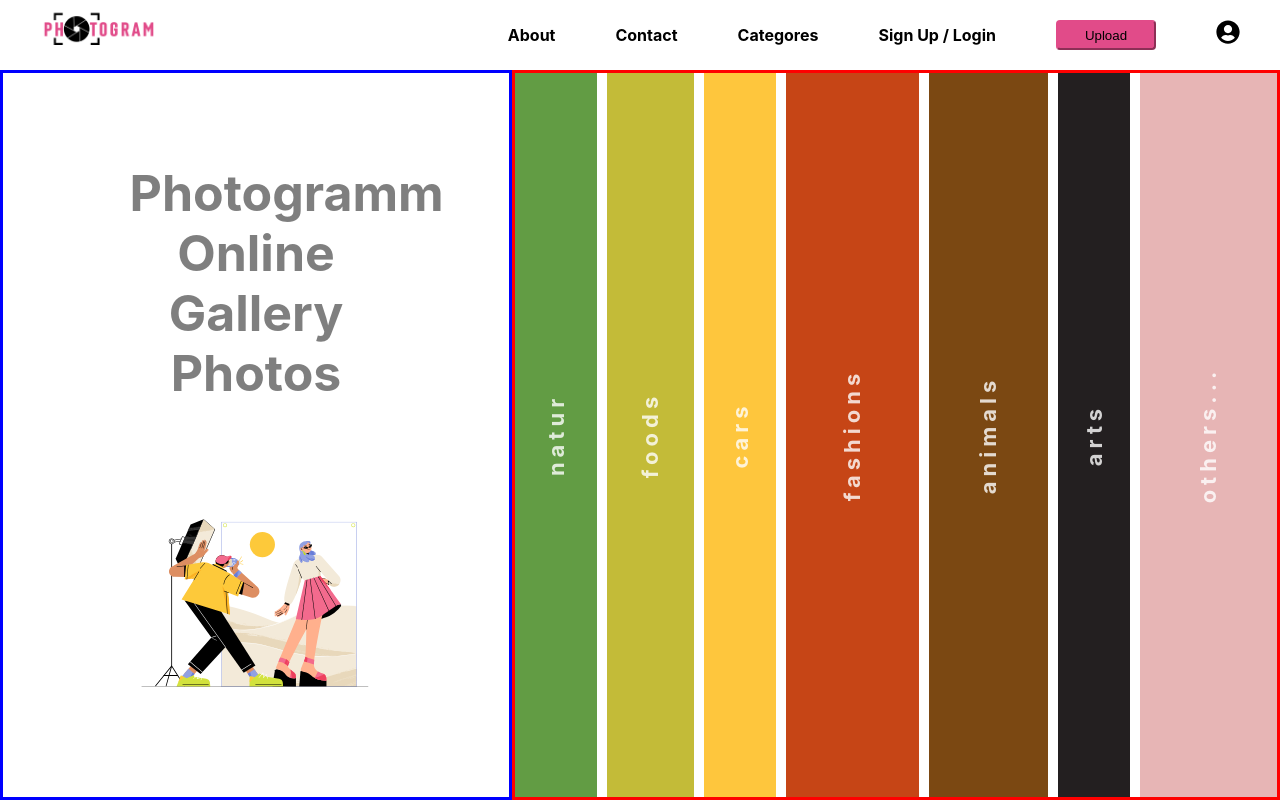
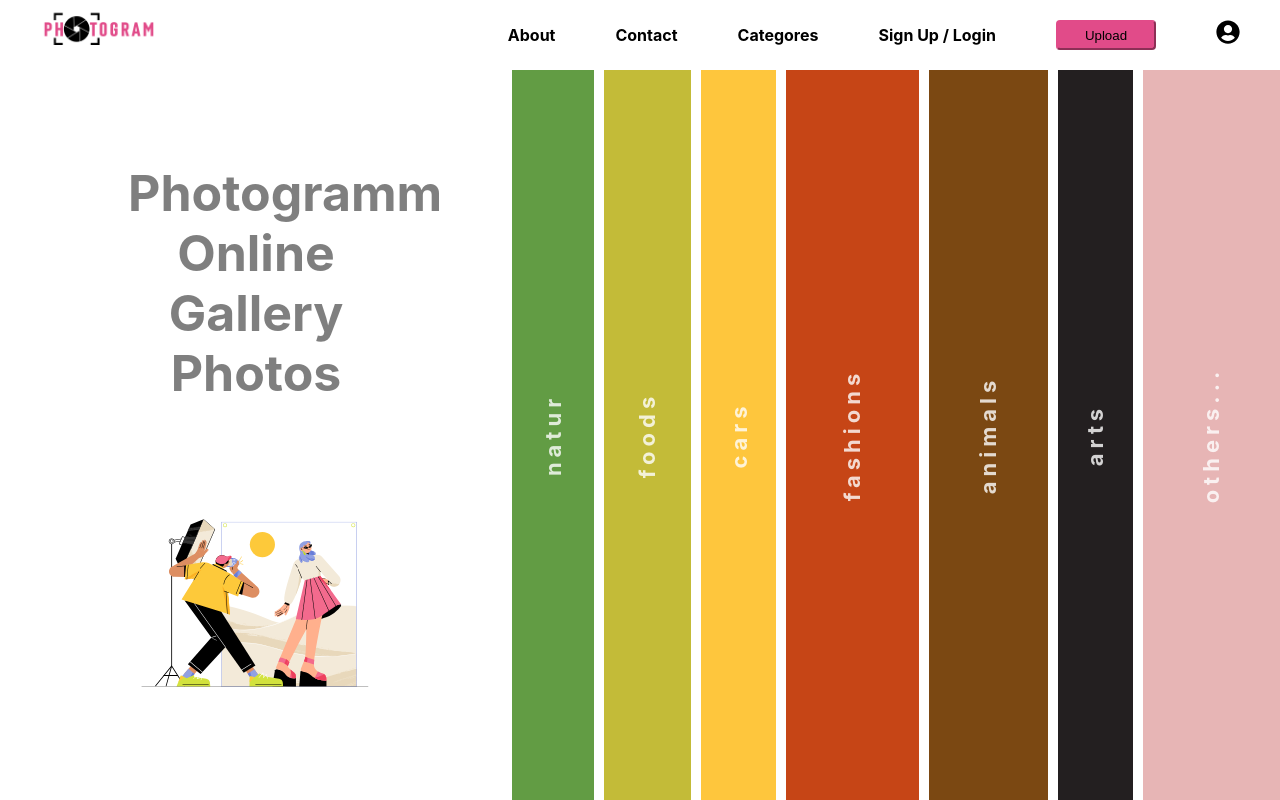
Before and after one commit to Our-Final-Project-DCI/frontend, a React (Create React App) app: page /category in a window 1280 px wide. Built offline with nearby package versions, Linux system fonts and the light colour scheme.

Commit message:
responsive mobile and tablet view

```diff
--- a/src/routes/category/index.scss
+++ b/src/routes/category/index.scss
@@ -5,7 +5,6 @@
     display: flex;
 
     > .categorie-content-left{
-        border: 3px solid blue;
         width: 40%;
         height: 100%;
         display: flex;
@@ -32,7 +31,6 @@
     }
 
     > .categorie-content-right{
-        border: 3px solid red;
         width: 60%;
         height: 100%;
         display: flex;
```
